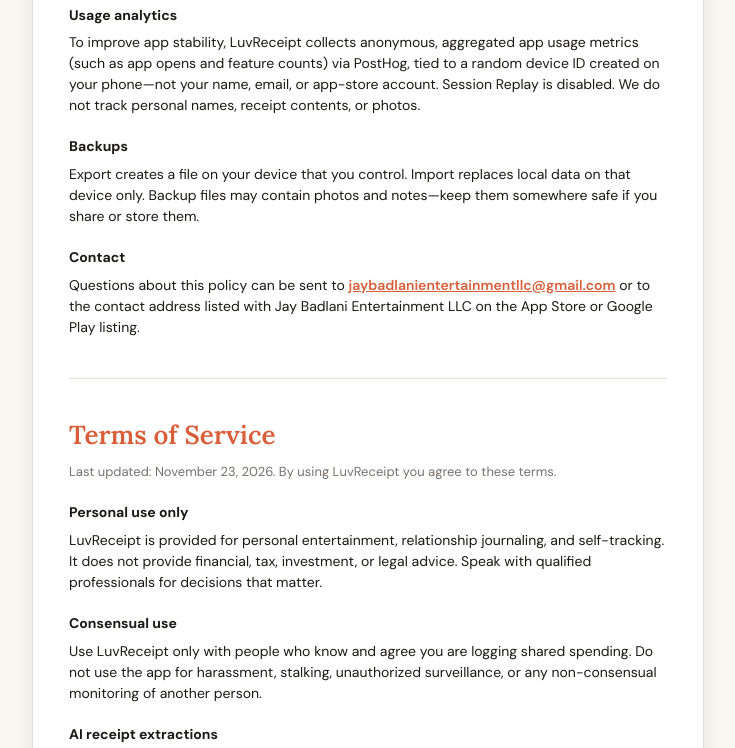
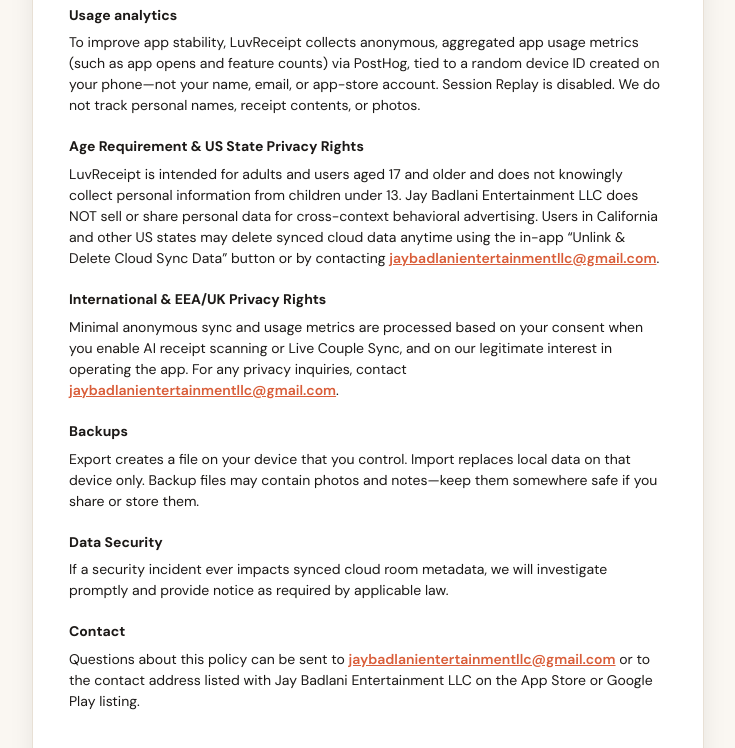
Before and after one commit to jaybadlanicomedy-jpg/luvreceipt-legal, a plain HTML site: page index.html in a window 1280 px wide. Shown: the part 920-1668 px from the top of the page, without its empty margins (272-1007 px from the left). Drawn offline with Linux system fonts and the light colour scheme.

Commit message:
updated age floor, age information and data security, open source issue

```diff
--- a/index.html
+++ b/index.html
@@ -265,11 +265,35 @@
             personal names, receipt contents, or photos.
           </p>
 
+          <h3>Age Requirement &amp; US State Privacy Rights</h3>
+          <p>
+            LuvReceipt is intended for adults and users aged 17 and older and does not knowingly collect
+            personal information from children under 13. Jay Badlani Entertainment LLC does NOT sell or
+            share personal data for cross-context behavioral advertising. Users in California and other US
+            states may delete synced cloud data anytime using the in-app &ldquo;Unlink &amp; Delete Cloud
+            Sync Data&rdquo; button or by contacting
+            <a href="mailto:jaybadlanientertainmentllc@gmail.com">jaybadlanientertainmentllc@gmail.com</a>.
+          </p>
+
+          <h3>International &amp; EEA/UK Privacy Rights</h3>
+          <p>
+            Minimal anonymous sync and usage metrics are processed based on your consent when you enable
+            AI receipt scanning or Live Couple Sync, and on our legitimate interest in operating the app.
+            For any privacy inquiries, contact
+            <a href="mailto:jaybadlanientertainmentllc@gmail.com">jaybadlanientertainmentllc@gmail.com</a>.
+          </p>
+
           <h3>Backups</h3>
           <p>
             Export creates a file on your device that you control. Import replaces local data on that
             device only. Backup files may contain photos and notes—keep them somewhere safe if you
             share or store them.
+          </p>
+
+          <h3>Data Security</h3>
+          <p>
+            If a security incident ever impacts synced cloud room metadata, we will investigate promptly
+            and provide notice as required by applicable law.
           </p>
 
           <h3>Contact</h3>
@@ -319,6 +343,12 @@
             Badlani Entertainment LLC. To the extent permitted by law, Jay Badlani Entertainment LLC is
             not liable for indirect or consequential damages arising from your use of the app.
           </p>
+
+          <h3>Open-Source Software</h3>
+          <p>
+            LuvReceipt incorporates open-source components (including Expo and React Native libraries)
+            governed by their respective MIT and Apache 2.0 licenses.
+          </p>
         </section>
       </main>
 
```
